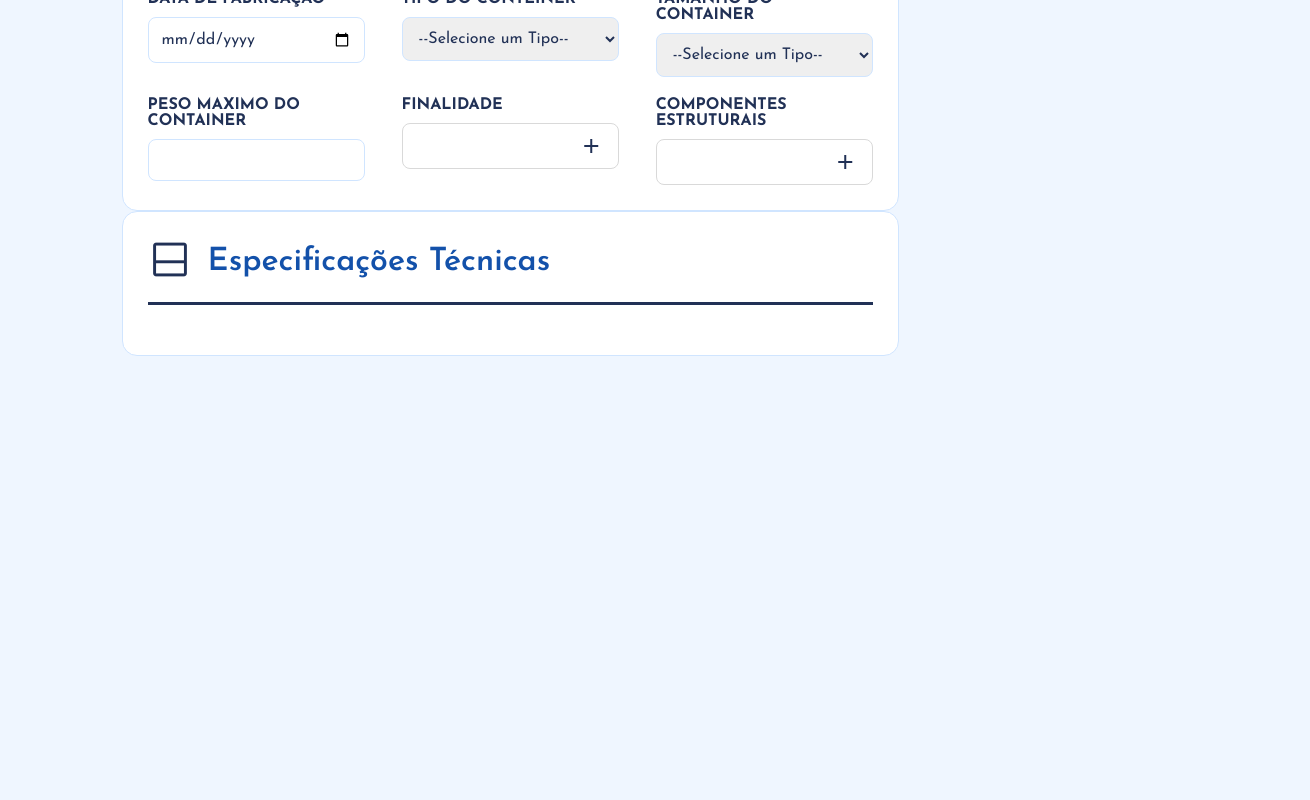
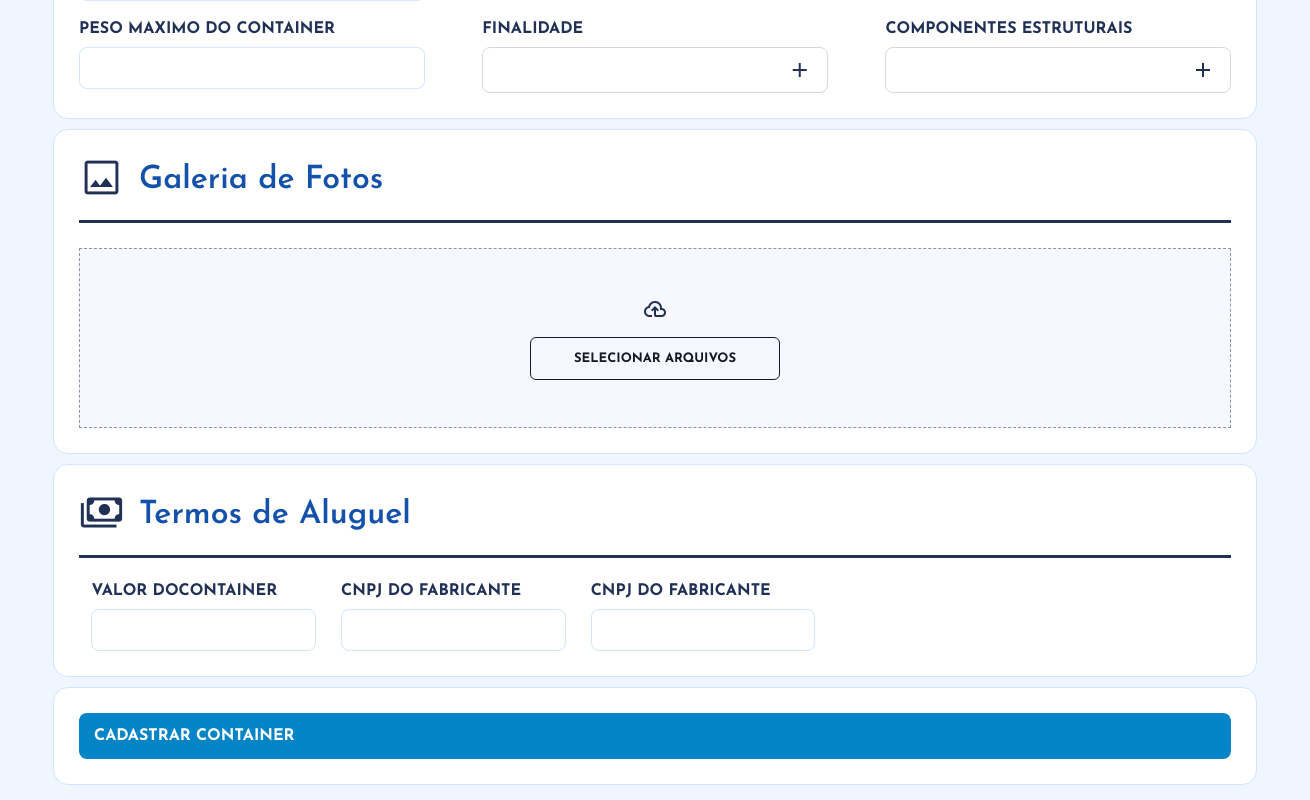
Before and after one commit to DiegoBarriento/ModuLeasy--Abandonado2, a React (Vite) app: page /cadastrar_conteiner in a window 1280 px wide. Shown: the part 552-1352 px from the top of the page, 1310 px wide, since content can reach past the window. Before the commit the page ends 908 px from the top, so only its background shows below. Built offline with nearby package versions, Linux system fonts and the light colour scheme.

Commit message:
pagina cadastrara container feita

```diff
--- a/public/CSS/cadastrar_conteiner.css
+++ b/public/CSS/cadastrar_conteiner.css
@@ -1,5 +1,7 @@
 .parte_cadastro {
-    width: 70%;
+    width: 90%;
+    display: flex;
+    flex-direction: column;
 }
 
 .input_grupo {
@@ -19,5 +21,71 @@
 }
 
 .cadastro_container{
+    display: flex;
+    flex-direction: column;
+    align-items: center;
+    gap: 10px;
+}
+
+.cadastrar_container{
+    display: flex;
+    flex-direction: column;
+    align-content: center;
+    justify-content: center;
 
 }
+
+input[type="file"] {
+    display: none;
+}
+
+.upload_area {
+    display: flex;
+    flex-direction: column;
+    align-items: center;
+    justify-content: center;
+    height: 178px;
+    gap: 16px;
+    border: 1px dashed #8c93a7;
+    background: #f6f7ff;
+    cursor: pointer;
+}
+
+.upload_area input {
+    display: none;
+}
+
+.upload_icon {
+    display: grid;
+    place-items: center;
+    width: 64px;
+    height: 64px;
+    border-radius: 16px;
+    background: #e9ebf5;
+    color: #252b34;
+    font-size: 51px;
+    transform: rotate(180deg);
+}
+
+.upload_button {
+    padding: 14px 43px;
+    border: 1px solid #141a24;
+    border-radius: 6px;
+    color: #141a24;
+    font-size: 13px;
+    font-weight: 700;
+}
+
+.termos_aluguel{
+    display: flex;
+    flex-direction: row;
+    justify-content: space-around;
+    align-items: center;
+    width: 100%;
+}
+
+.cadastrar_container{
+    width: 100%;
+    padding: 15px;
+    align-self: center;
+}
--- a/src/components/BaseHeader/index.jsx
+++ b/src/components/BaseHeader/index.jsx
@@ -23,9 +23,7 @@ export default function BaseHeader(){
                     </div>
                 </nav>
             </header>
-            <main>
-                <Outlet/>
-            </main>
+            <Outlet/>
         </>
     )
 }
--- a/src/components/CadastrarContainer/index.jsx
+++ b/src/components/CadastrarContainer/index.jsx
@@ -2,15 +2,11 @@
 export default function CadastrarContainer(){
     return(
         <>
-            <main>
-                <aside className="etapas_cadastro_conteiner" aria-label="Etapas do cadastro">
-                    <a  href="#especificacoes"><span>▣</span> Especificações técnicas</a>
-                    <a  href="#galeria"><span>▧</span> Galeria de fotos</a>
-                    <a  href="#termos"><span>▣</span> Termos de aluguel</a>
-                </aside>
+            <main className="cadastrar_container">
+                <h1>Cadastrar Container</h1>
                     <div className="cadastro_container">
 
-                    <section className="parte_cadastro" action="#">
+                        <section className="parte_cadastro">
                             <div className="secao_titulo">
                                 <span className="material-symbols-outlined" id="icone_secao">bottom_sheets</span>
                                 <h2 className="titulo_secao">Especificações Técnicas</h2>
@@ -62,9 +58,9 @@ export default function CadastrarContainer(){
 
                                 <div className="input_grupo">
                                     <label>Finalidade</label>
-                                <details class="multiselect">
-                                    <summary class="multiselect_titulo">
-                                        <span class="material-symbols-outlined">add</span>
+                                    <details className="multiselect">
+                                        <summary className="multiselect_titulo">
+                                            <span className="material-symbols-outlined">add</span>
                                         </summary>
                                         <div className="multiselect_opcoes">
                                             <label>
@@ -91,9 +87,9 @@ export default function CadastrarContainer(){
                                 </div>
                                 <div className="input_grupo">
                                     <label>COMPONENTES ESTRUTURAIS</label>
-                                <details class="multiselect">
-                                    <summary class="multiselect_titulo">
-                                        <span class="material-symbols-outlined">add</span>
+                                    <details className="multiselect">
+                                        <summary className="multiselect_titulo">
+                                            <span className="material-symbols-outlined">add</span>
                                         </summary>
                                         <div className="multiselect_opcoes">
                                             <label>
@@ -121,11 +117,39 @@ export default function CadastrarContainer(){
                             </div>
                         </section>
 
-                    <section className="parte_cadastro" action="#">
+                        <section className="parte_cadastro">
                             <div className="secao_titulo">
-                            <span className="material-symbols-outlined" id="icone_secao">bottom_sheets</span>
-                            <h2 className="titulo_secao" id="galeria">Especificações Técnicas</h2>
+                                <span className="material-symbols-outlined" id="icone_secao">image</span>
+                                <h2 className="titulo_secao">Galeria de Fotos</h2>
                             </div>
+                            <label class="upload_area"><span className="material-symbols-outlined">cloud_upload</span><span class="upload_button">SELECIONAR ARQUIVOS</span><input type="file" name="fotos" multiple accept="image/*" /></label>
+                        </section>
+
+                        <section className="parte_cadastro">
+                            <div className="secao_titulo">
+                                <span className="material-symbols-outlined" id="icone_secao">payments</span>
+                                <h2 className="titulo_secao">Termos de Aluguel</h2>
+                            </div>
+                            <div className="termos_aluguel">
+                                <div className="input_grupo">
+                                        <label>Valor doContainer</label>
+                                        <input type="number" min="0.00" />
+                                </div>
+
+                                <div className="input_grupo">
+                                        <label>CNPJ DO FABRICANTE</label>
+                                        <input type="number"/>
+                                </div>
+
+                                <div className="input_grupo">
+                                        <label>CNPJ DO FABRICANTE</label>
+                                        <input type="number"/>
+                                </div>
+                            </div>
+                        </section>
+
+                        <section className="parte_cadastro">
+                            <button className="cadastrar_container">Cadastrar Container</button>
                         </section>
                     </div>
             </main>
--- a/src/components/Catalogo/index.jsx
+++ b/src/components/Catalogo/index.jsx
@@ -1,6 +1,7 @@
 export default function Catalogo(){
     return(
         <>
+        <main>
                 <h1>Catálogo</h1>
                 <h2>Filtros</h2>
             <div className="conteudo_catalogo">
@@ -203,6 +204,7 @@ export default function Catalogo(){
 
             </div>
 
+        </main>
         </>
     )
 }
--- a/src/components/DetalhesLocacao/index.jsx
+++ b/src/components/DetalhesLocacao/index.jsx
@@ -3,6 +3,8 @@ export default function DetalhesLocacao(){
 
     return(
         <>
+        <main>
+
                 <div className="caixa_detalhes_conteiner">
                 <section className="detalhes_conteiner">
                     <img src="images/conteiner.png"/>
@@ -132,6 +134,7 @@ export default function DetalhesLocacao(){
                 </ul>
 
             </section>
+        </main>
         </>
     )
 }
--- a/src/components/Financeiro/index.jsx
+++ b/src/components/Financeiro/index.jsx
@@ -1,7 +1,9 @@
 export default function Financeiro(){
     return(
         <>
-            <div>Teste Financeiro</div>
+            <main>
+                <div>Teste Financeiro</div>
+            </main>
         </>
     )
 }
--- a/src/components/MeuPerfil/Index.jsx
+++ b/src/components/MeuPerfil/Index.jsx
@@ -2,7 +2,7 @@ export default function MeuPerfil(){
     return(
         <>
             <main>
-             <h1>Meu Perfil</h1>
+                <h1>Meu Perfil</h1>
 
                 <section ClassName="perfil-card">
                     <div ClassNameName="card-header">
--- a/src/components/MeusConteiners/index.jsx
+++ b/src/components/MeusConteiners/index.jsx
@@ -1,7 +1,9 @@
 export default function MeusConteiners(){
     return(
         <>
-            <div>Teste MeusConteiners</div>
+            <main>
+                <div>Teste MeusConteiners</div>
+            </main>
         </>
     )
 }
```
Lines whose indentation alone changed are shown as unchanged.
